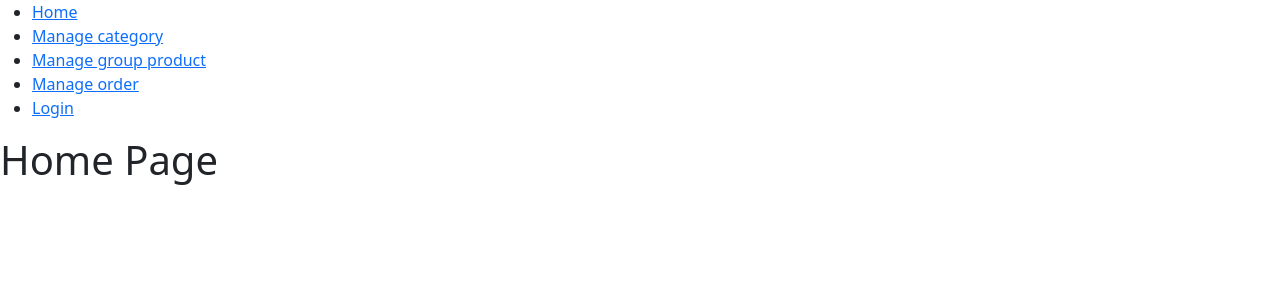
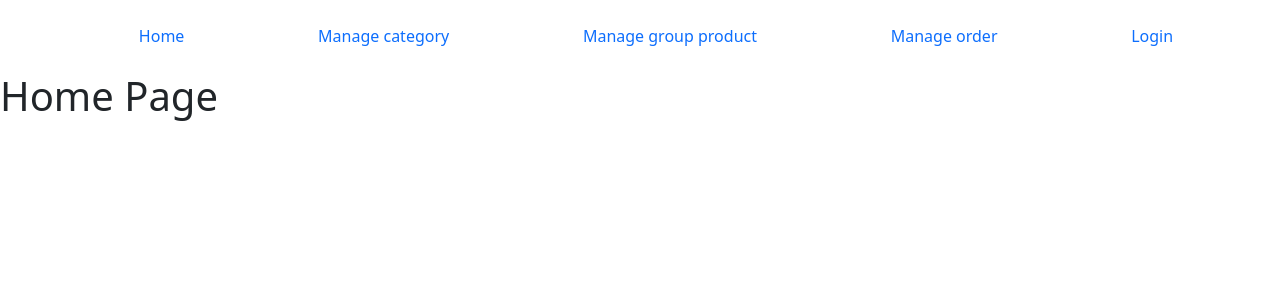
Before and after one commit to levanphuc227/manage-apple-store, a React (Create React App) app: page / in a window 1280 px wide. Shown: the top 300 px of the page. Built offline with nearby package versions, Linux system fonts and the light colour scheme.

Commit message:
commit css

```diff
--- a/src/App.js
+++ b/src/App.js
@@ -1,4 +1,4 @@
-import { BrowserRouter as Router, Route, Routes,Link } from "react-router-dom";
+import { BrowserRouter as Router, Route, Routes, Link } from "react-router-dom";
 import "bootstrap/dist/css/bootstrap.min.css";
 
 import FormCategory from './page/FormCategory';
@@ -11,13 +11,15 @@ import ManageProductDetail from './page/ManageProductDetail';
 import ManageOrder from './page/ManageOrder';
 import Login from './page/Login';
 
+import './App.scss'
+
 // import Header from "./components/Header";
 
 function App() {
   return (
     <div className="App">
       <Router>
-      <ul>
+        <ul className="nav__category">
           <li><Link to="/">Home</Link></li>
           <li><Link to="managecategory">Manage category</Link></li>
           <li><Link to="manageGroupProduct">Manage group product</Link></li>
--- /dev/null
+++ b/src/App.scss
@@ -0,0 +1,44 @@
+.nav__category {
+    display: flex;
+    justify-content: space-around;
+    margin: 24px 40px;
+    li {
+        list-style: none;
+        a {
+            text-decoration: none;
+            &:hover {
+                color: red;
+            }
+        }
+
+    }
+}
+button + button {
+    margin-left: 12px;
+}
+button {
+    border-radius: 4px ;
+    border: none;
+    padding: 8px;
+    &:hover {
+        background-color: #999;
+    }
+}
+.card {
+    padding: 40px 100px;
+}
+.form-group {
+    margin: 16px 0;
+}
+.form__option {
+    display: flex;
+    width: 100%;
+    justify-content: space-between;
+    margin: 12px 0;
+    input {
+        outline: none;
+        border: 0.5px solid rgb(210, 210, 210);
+        border-radius: 6px;
+        padding: 4px 8px;
+    }
+}
--- a/src/page/FormGroupProduct/index.js
+++ b/src/page/FormGroupProduct/index.js
@@ -222,20 +222,23 @@ const GroupProduct = () => {
                     </div>
                     {options.map((form, index) => {
                         return (
-                            <div key={index}>
+                            <div className="form__option" key={index}>
                                 <input
+                                    spellCheck={false}
                                     name='name'
                                     placeholder='name'
                                     onChange={event => handleFormChange(event, index)}
                                     value={form.name}
                                 />
                                 <input
+                                    spellCheck={false}
                                     name='value'
                                     placeholder='value'
                                     onChange={event => handleFormChange(event, index)}
                                     value={form.age}
                                 />
                                 <input
+                                    spellCheck={false}
                                     name='unit'
                                     placeholder='unit'
                                     onChange={event => handleFormChange(event, index)}
```
Also changed, not shown: src/App.css (deleted). Lines whose indentation alone changed are shown as unchanged.
